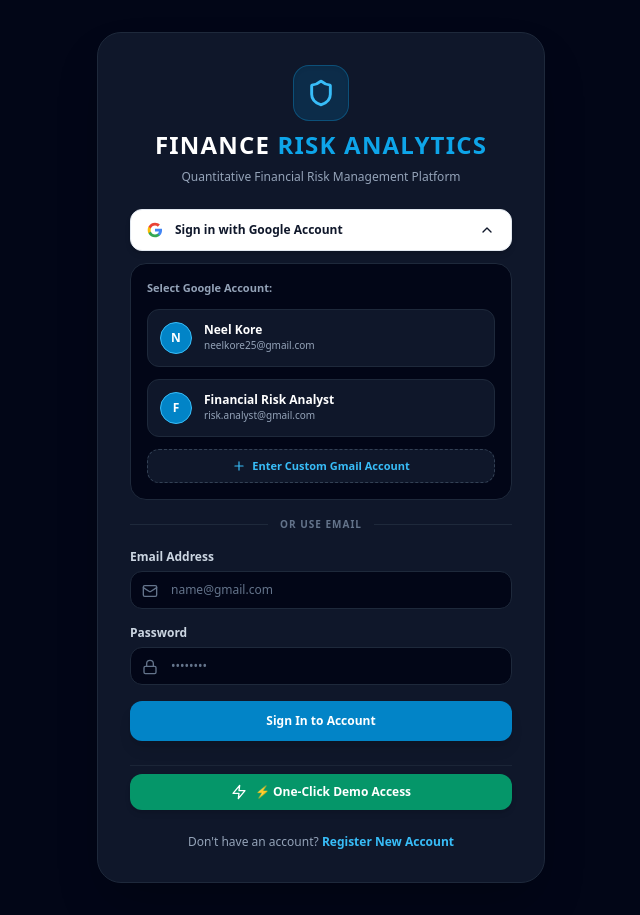
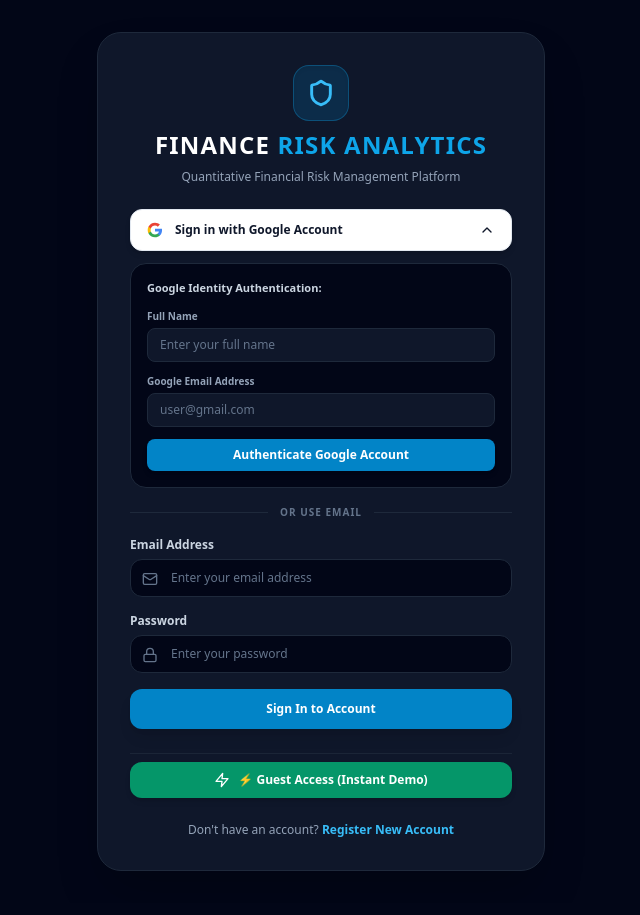
Before and after one commit to Neelkore25/finance-risk-management, a React (Vite) app in the folder client/: page /#/login in a window 1280 px wide. Both pictures are taken after a click on the button "Sign in with Google Account". Shown: the whole page, without its empty margins (319-959 px from the left). Built offline with nearby package versions, Linux system fonts and the light colour scheme.

Commit message:
Remove_prefilled_input_placeholders_and_provide_clean_input_fields_for_Google_authentication

```diff
--- a/client/src/pages/Login.jsx
+++ b/client/src/pages/Login.jsx
@@ -1,7 +1,7 @@
 import React, { useState } from 'react';
 import { Link, useNavigate } from 'react-router-dom';
 import { useAuth } from '../context/AuthContext';
-import { Shield, Lock, Mail, AlertCircle, Zap, Check, Plus, ChevronDown } from 'lucide-react';
+import { Shield, Lock, Mail, AlertCircle, Zap, ChevronDown, Plus, Check } from 'lucide-react';
 
 export function Login() {
   const [email, setEmail] = useState('');
@@ -11,17 +11,11 @@ export function Login() {
 
   // Google Account Chooser State
   const [showGoogleAccounts, setShowGoogleAccounts] = useState(false);
-  const [showCustomGoogle, setShowCustomGoogle] = useState(false);
   const [customGoogleEmail, setCustomGoogleEmail] = useState('');
   const [customGoogleName, setCustomGoogleName] = useState('');
 
   const { login, googleLogin } = useAuth();
   const navigate = useNavigate();
-
-  const googleAccounts = [
-    { name: 'Neel Kore', email: 'neelkore25@gmail.com', avatar: 'N' },
-    { name: 'Financial Risk Analyst', email: 'risk.analyst@gmail.com', avatar: 'F' }
-  ];
 
   const handleSubmit = async (e) => {
     e.preventDefault();
@@ -61,7 +55,7 @@ export function Login() {
   };
 
   const handleQuickDemo = async () => {
-    handleSelectGoogleAccount({ name: 'Neel Kore', email: 'neelkore25@gmail.com' });
+    handleSelectGoogleAccount({ name: 'Guest User', email: 'guest.user@example.com' });
   };
 
   return (
@@ -88,7 +82,7 @@ export function Login() {
           </div>
         )}
 
-        {/* GOOGLE SIGN IN BUTTON & ACCOUNT CHOOSER */}
+        {/* GOOGLE SIGN IN BUTTON & REAL OAUTH SIMULATOR */}
         <div className="space-y-3">
           <button
             type="button"
@@ -120,88 +114,41 @@ export function Login() {
             <ChevronDown className={`w-4 h-4 transition-transform ${showGoogleAccounts ? 'rotate-180' : ''}`} />
           </button>
 
-          {/* Expanded Google Account Options */}
+          {/* Google Account Email Input Drawer */}
           {showGoogleAccounts && (
-            <div className="p-4 bg-slate-950 border border-slate-800 rounded-2xl space-y-3 opacity-100 animate-fadeIn">
-              <span className="text-[11px] font-bold text-slate-400 block mb-2">
-                Select Google Account:
+            <form onSubmit={handleCustomGoogleSubmit} className="p-4 bg-slate-950 border border-slate-800 rounded-2xl space-y-3 opacity-100">
+              <span className="text-[11px] font-bold text-slate-300 block">
+                Google Identity Authentication:
               </span>
-
-              {!showCustomGoogle ? (
-                <>
-                  {googleAccounts.map((acc) => (
-                    <button
-                      key={acc.email}
-                      type="button"
-                      onClick={() => handleSelectGoogleAccount(acc)}
-                      className="w-full p-3 bg-slate-900 hover:bg-slate-850 border border-slate-800 hover:border-sky-500 rounded-xl flex items-center justify-between text-left transition-colors opacity-100 group"
-                    >
-                      <div className="flex items-center gap-3">
-                        <div className="w-8 h-8 rounded-full bg-sky-600 text-white font-extrabold text-xs flex items-center justify-center border border-sky-400">
-                          {acc.avatar}
-                        </div>
               <div>
-                          <h4 className="text-xs font-bold text-white group-hover:text-sky-400 transition-colors">
-                            {acc.name}
-                          </h4>
-                          <p className="text-[10px] text-slate-400">{acc.email}</p>
-                        </div>
-                      </div>
-                      <Check className="w-3.5 h-3.5 text-sky-400 opacity-0 group-hover:opacity-100 transition-opacity" />
-                    </button>
-                  ))}
-
-                  <button
-                    type="button"
-                    onClick={() => setShowCustomGoogle(true)}
-                    className="w-full py-2 px-3 bg-slate-900 border border-dashed border-slate-700 hover:border-sky-500 rounded-xl text-[11px] font-bold text-sky-400 flex items-center justify-center gap-1.5 transition-colors opacity-100"
-                  >
-                    <Plus className="w-3.5 h-3.5" />
-                    Enter Custom Gmail Account
-                  </button>
-                </>
-              ) : (
-                <form onSubmit={handleCustomGoogleSubmit} className="space-y-3">
-                  <div>
-                    <label className="block text-[11px] font-bold text-slate-300 mb-1">Your Name</label>
+                <label className="block text-[10px] font-bold text-slate-400 mb-1">Full Name</label>
                 <input
                   type="text"
                   required
                   value={customGoogleName}
                   onChange={(e) => setCustomGoogleName(e.target.value)}
-                      placeholder="e.g. Neel Kore"
+                  placeholder="Enter your full name"
                   className="w-full px-3 py-2 bg-slate-900 border border-slate-800 rounded-lg text-xs text-white placeholder-slate-500 focus:outline-none focus:border-sky-500 opacity-100"
                 />
               </div>
               <div>
-                    <label className="block text-[11px] font-bold text-slate-300 mb-1">Gmail Address</label>
+                <label className="block text-[10px] font-bold text-slate-400 mb-1">Google Email Address</label>
                 <input
                   type="email"
                   required
                   value={customGoogleEmail}
                   onChange={(e) => setCustomGoogleEmail(e.target.value)}
-                      placeholder="name@gmail.com"
+                  placeholder="user@gmail.com"
                   className="w-full px-3 py-2 bg-slate-900 border border-slate-800 rounded-lg text-xs text-white placeholder-slate-500 focus:outline-none focus:border-sky-500 opacity-100"
                 />
               </div>
-                  <div className="flex gap-2 pt-1">
-                    <button
-                      type="button"
-                      onClick={() => setShowCustomGoogle(false)}
-                      className="flex-1 py-2 bg-slate-800 text-slate-300 font-bold text-xs rounded-lg hover:bg-slate-700"
-                    >
-                      Back
-                    </button>
               <button
                 type="submit"
-                      className="flex-1 py-2 bg-sky-600 text-white font-bold text-xs rounded-lg hover:bg-sky-500"
+                className="w-full py-2 bg-sky-600 hover:bg-sky-500 text-white font-bold text-xs rounded-lg shadow-md transition-colors"
               >
-                      Sign In
+                Authenticate Google Account
               </button>
-                  </div>
             </form>
-              )}
-            </div>
           )}
         </div>
 
@@ -212,7 +159,7 @@ export function Login() {
           </span>
         </div>
 
-        {/* EMAIL & PASSWORD FORM */}
+        {/* EMAIL & PASSWORD FORM (Clean Inputs, No Pre-filled Defaults) */}
         <form onSubmit={handleSubmit} className="space-y-4">
           <div>
             <label className="block text-xs font-bold text-slate-300 mb-1.5">Email Address</label>
@@ -223,7 +170,7 @@ export function Login() {
                 required
                 value={email}
                 onChange={(e) => setEmail(e.target.value)}
-                placeholder="name@gmail.com"
+                placeholder="Enter your email address"
                 className="w-full pl-10 pr-4 py-2.5 bg-slate-950 border border-slate-800 rounded-xl text-xs text-white placeholder-slate-500 focus:outline-none focus:border-sky-500 transition-colors opacity-100"
               />
             </div>
@@ -238,7 +185,7 @@ export function Login() {
                 required
                 value={password}
                 onChange={(e) => setPassword(e.target.value)}
-                placeholder="••••••••"
+                placeholder="Enter your password"
                 className="w-full pl-10 pr-4 py-2.5 bg-slate-950 border border-slate-800 rounded-xl text-xs text-white placeholder-slate-500 focus:outline-none focus:border-sky-500 transition-colors opacity-100"
               />
             </div>
@@ -262,7 +209,7 @@ export function Login() {
             className="w-full py-2.5 bg-emerald-600 hover:bg-emerald-500 text-white font-bold text-xs rounded-xl shadow-md transition-colors flex items-center justify-center gap-2 opacity-100"
           >
             <Zap className="w-4 h-4" />
-            <span>⚡ One-Click Demo Access</span>
+            <span>⚡ Guest Access (Instant Demo)</span>
           </button>
         </div>
 
```
Lines whose indentation alone changed are shown as unchanged.
